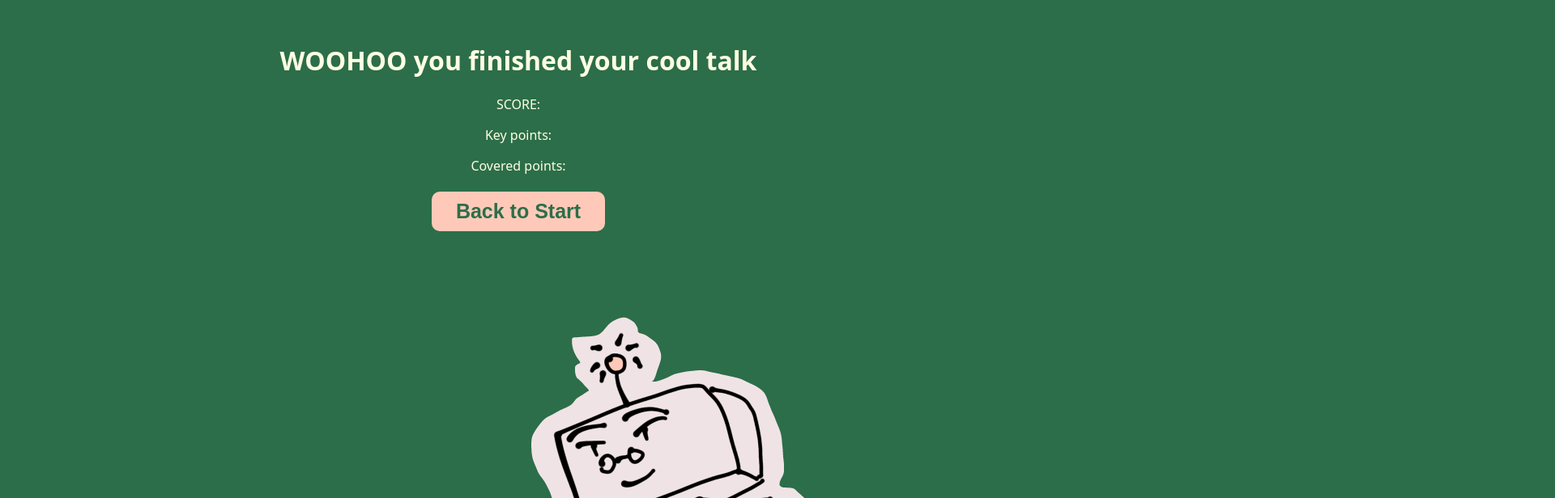
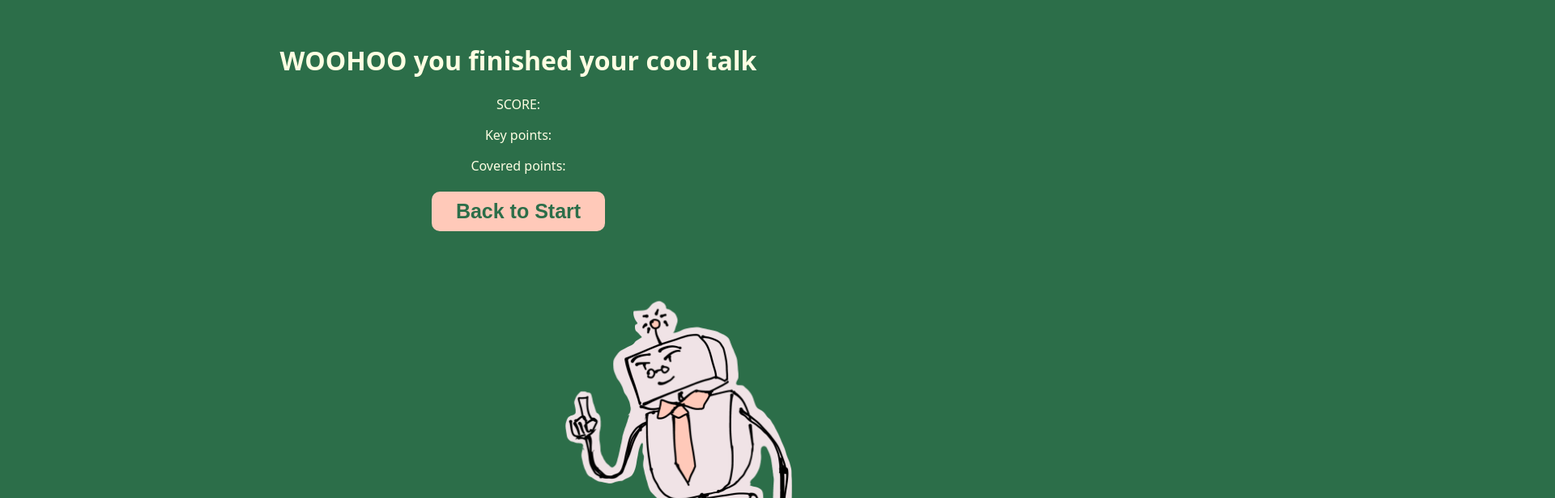
Before and after one commit to happicatalpa/nwhacks-2026, a React (Vite) app in the folder frontend/: page /results in a window 1280 px wide. Shown: the top 616 px of the page at 81% size, 1920 px wide, since content can reach past the window. Built offline with nearby package versions, Linux system fonts and the light colour scheme.

Commit message:
yap trainer upgrades in results

```diff
--- a/frontend/src/pages/results.jsx
+++ b/frontend/src/pages/results.jsx
@@ -17,8 +17,6 @@ export default function Results({script, transcript}) {
         if (checkedPoints) setCheckedKeyPoints(checkedPoints);
     };
 
-
-
   return (
     <div>
         <h1>WOOHOO you finished your cool talk</h1>
@@ -33,9 +31,7 @@ export default function Results({script, transcript}) {
 
         </Link>
 
-
-
-        <img src = "/yaptrainer.png"></img>
+        <img id="yaptrainerpos" src = "/yaptrainer.png"></img>
     </div>
 
   );
--- a/frontend/src/styles/global.css
+++ b/frontend/src/styles/global.css
@@ -110,3 +110,14 @@ button:hover {
   z-index: 10;
   pointer-events: none;
 }
+
+#yaptrainerpos {
+  position: fixed;
+  bottom: 24px;
+  right: 24px;
+  width: clamp(950px, 18vw, 950px);
+  height: auto;
+  transform: translate(15%, 15%);
+  z-index: 0;
+  pointer-events: none;
+}
```
